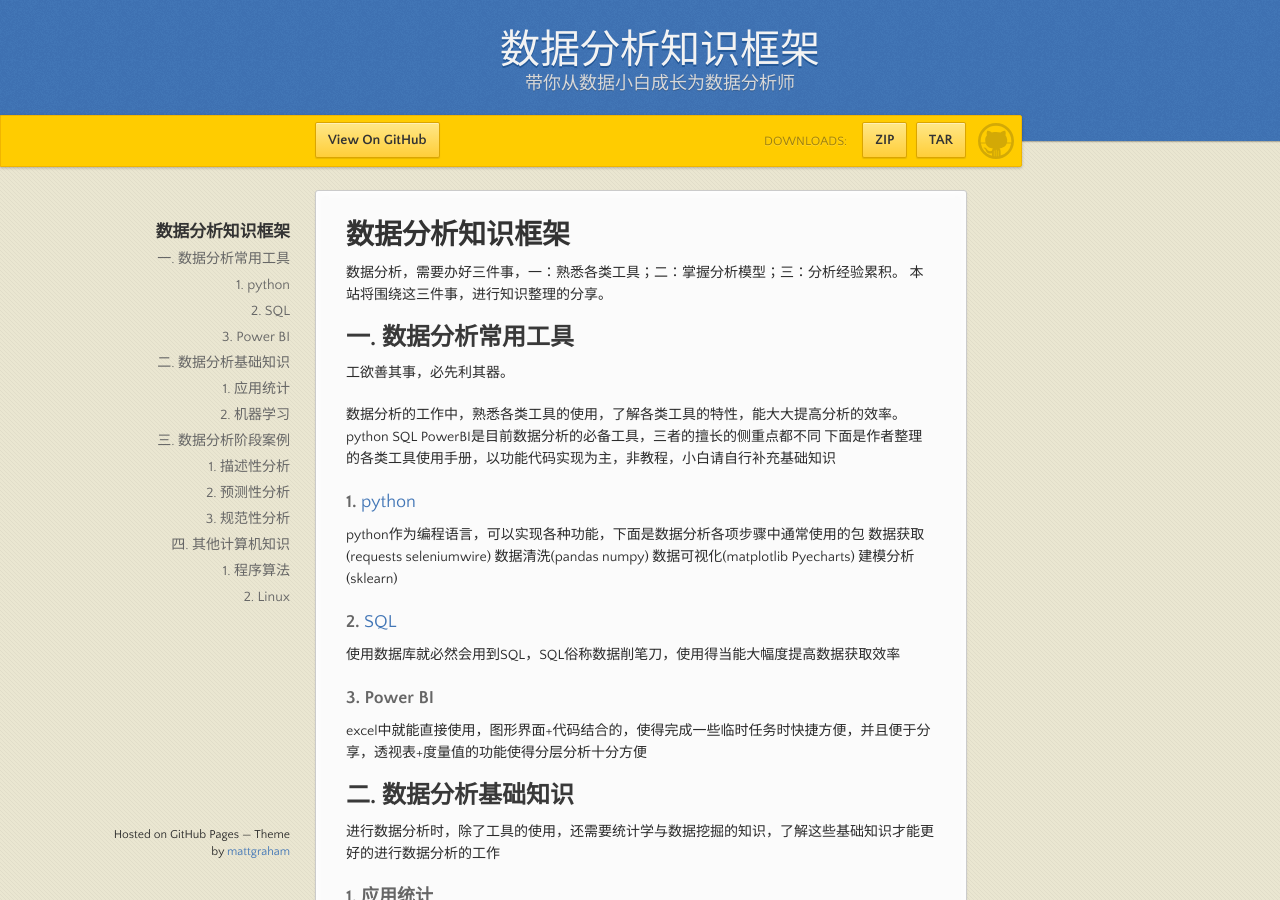
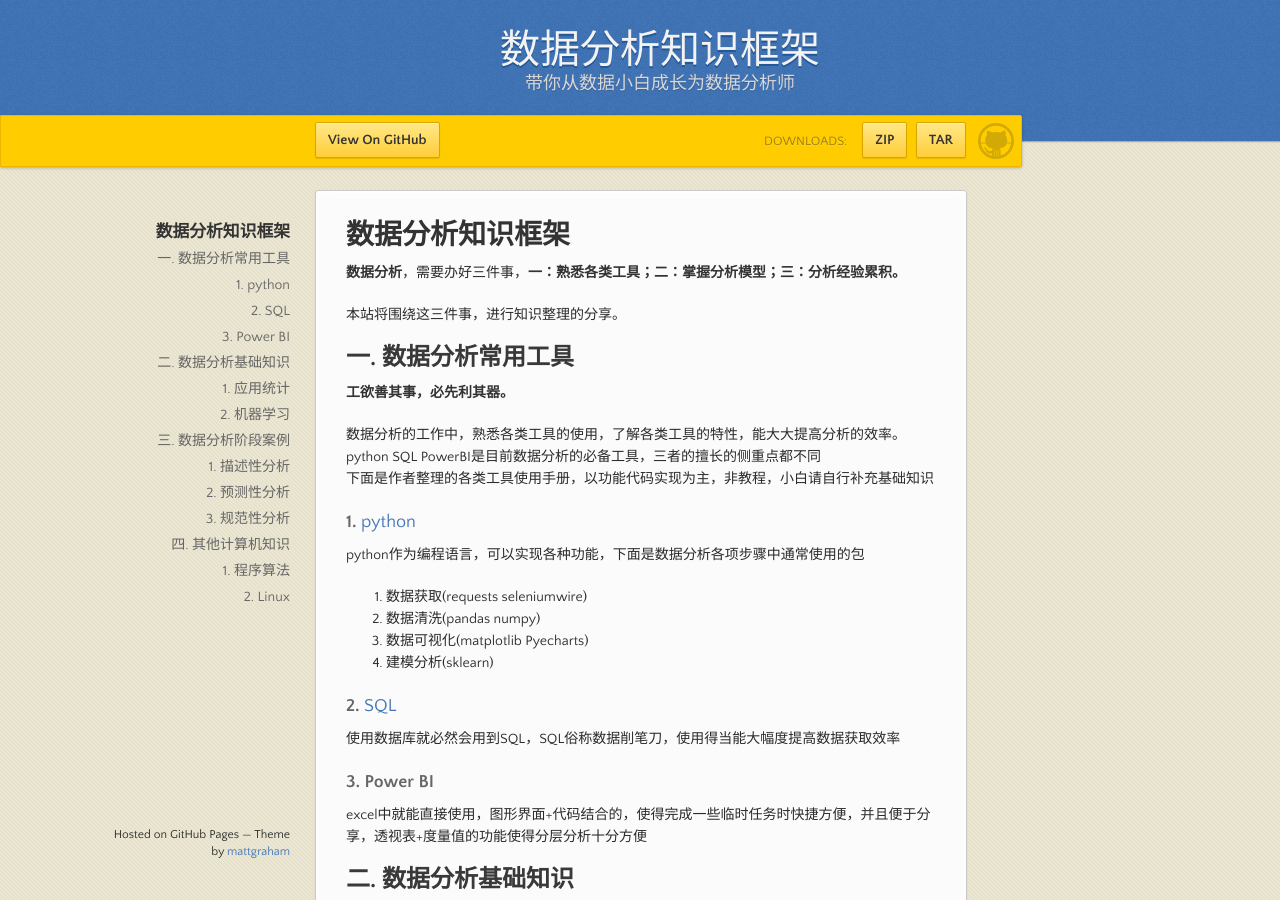
Before and after one commit to analy-liu/analy-liu.github.io, a Jekyll site: the page built from index.md, in a window 1280 px wide and 900 px high. Built offline with Jekyll 4.4.1, drawn with Linux system fonts in a browser that asks for light colours; our own code applies the rules of GitHub Pages for plain Markdown files.

Commit message:
修改链接

```diff
--- a/index.md
+++ b/index.md
@@ -4,12 +4,13 @@ layout: default
 
 # 数据分析知识框架
 
-数据分析，需要办好三件事，一：熟悉各类工具；二：掌握分析模型；三：分析经验累积。
+**数据分析**，需要办好三件事，**一：熟悉各类工具；二：掌握分析模型；三：分析经验累积。**
+
 本站将围绕这三件事，进行知识整理的分享。
 
 ## 一. 数据分析常用工具
 
-工欲善其事，必先利其器。
+**工欲善其事，必先利其器。**
 
 数据分析的工作中，熟悉各类工具的使用，了解各类工具的特性，能大大提高分析的效率。
 python SQL PowerBI是目前数据分析的必备工具，三者的擅长的侧重点都不同
@@ -35,18 +42,23 @@ excel中就能直接使用，图形界面+代码结合的，使得完成一些
 ### 2. 机器学习
 
 ## 三. 数据分析阶段案例
+
 数据分析一共有三个阶段，上面的工具和知识将会在数据分析的各个阶段中综合运用
 
 ### 1. 描述性分析
+
 数据分析最常用的分析方式，通常使用是对数据指标进行时间维度或者组织维度的对比分析，优秀的数据分析师能通过数据漏斗与数据对比快速用定位问题
 
 ### 2. 预测性分析
+
 预测性分析是高级分析的一个分支，将历史数据与统计建模、数据挖掘技术和 机器学习相结合，对未来结果进行预测，从而识别风险和商机。
 
 ### 3. 规范性分析
+
 描述性分析显示已经发生的情况，预测性分析会尝试预测接下来可能发生的情况，规范性分析会根据类似情况利用数据信息（年度数据、季节性数据、产品发布数据）提供潜在的解决方案，以实现业务目标，比如提高客户满意度、增加利润和节省成本等。
 
 ## 四. 其他计算机知识
+
 日常工作中，还需要了解一些其他的计算机知识
 
 ### 1. 程序算法
```
Also changed, not shown: other parts of index.md (+8 -2 lines), _posts/2022-07-05-python_index.md (+2 -2 lines).
